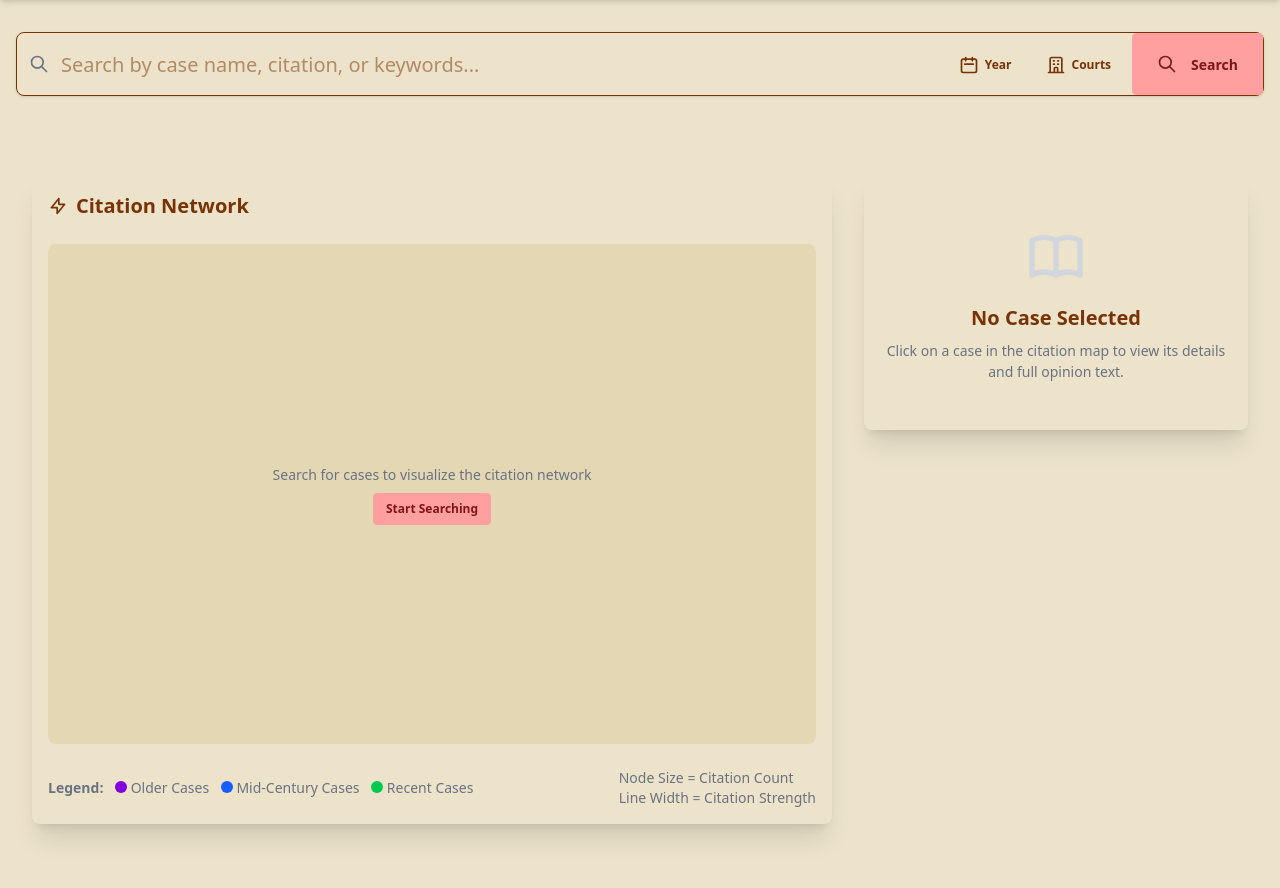
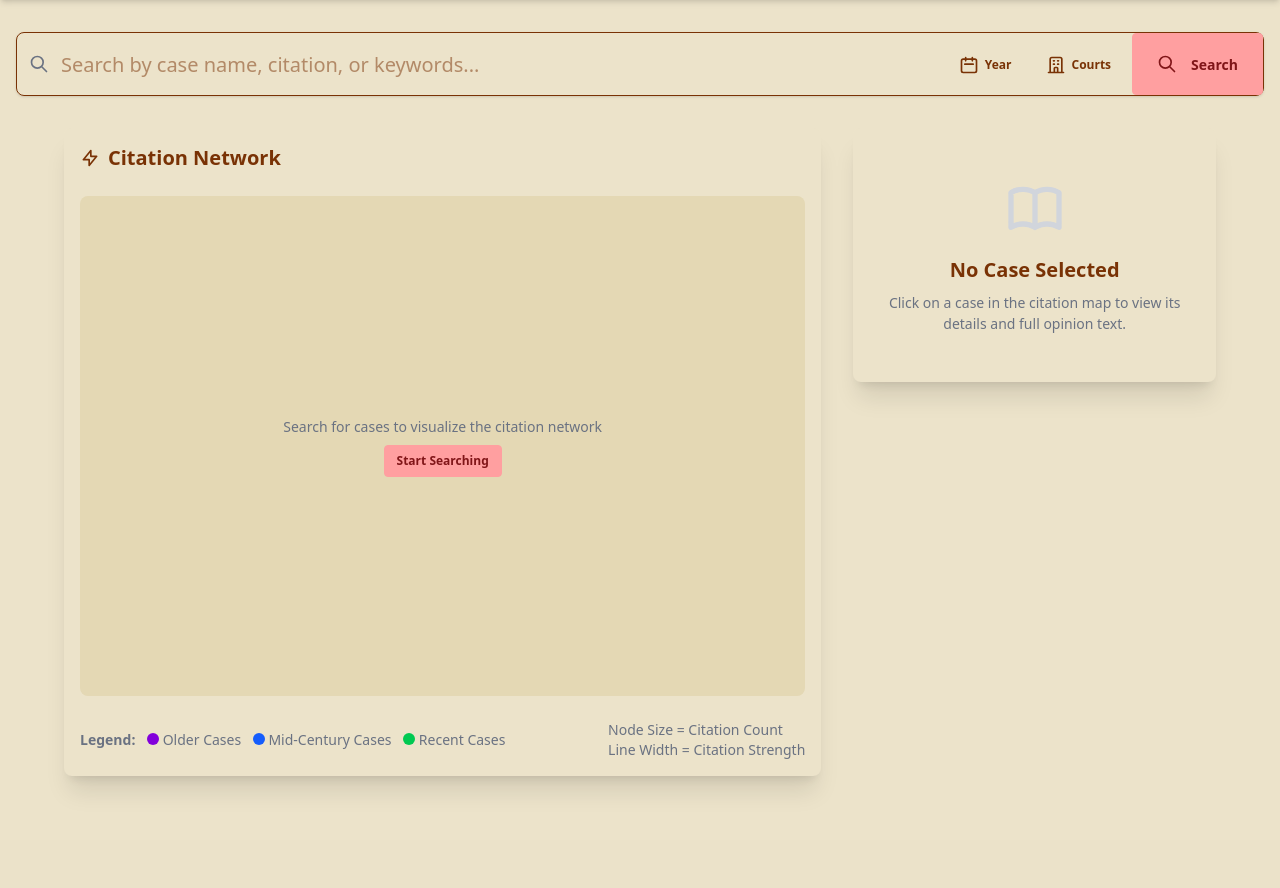
Before and after one commit to jbgolds/os-legal-explorer, a FastAPI app: page / in a window 1280 px wide. Shown: the part 64-952 px from the top of the page. After the commit the page ends 853 px from the top, so only its background shows below. Run offline with FastAPI, Linux system fonts and the light colour scheme; parts of the project's set-up code (start-up, migrations or seed data) failed here and were passed over; some libraries are stand-ins or nearby versions.

Commit message:
increase spacing

```diff
--- a/src/frontend/templates/index.html
+++ b/src/frontend/templates/index.html
@@ -1,10 +1,29 @@
 {% extends "base.html" %}
+
+{% block extra_head %}
+<style>
+    /* Override the main element's container settings for index page */
+    main.container {
+        max-width: 100vw !important;
+        padding-left: 0 !important;
+        padding-right: 0 !important;
+    }
+
+    #main-content {
+        box-sizing: border-box !important;
+        width: 100vw !important;
+        padding-left: 4rem !important;
+        padding-right: 4rem !important;
+    }
+</style>
+{% endblock %}
 
 {% block title %}OS Legal Explorer - Search and Explore Legal Cases{% endblock %}
 
 {% block content %}
-<!-- Search Section -->
-<div class="mb-12 relative">
+<!-- Search Section inside its own container -->
+<div class="container mx-auto px-4">
+    <div class="mb-0 relative">
         <div class="flex flex-col md:flex-row gap-4 items-center">
             <!-- Search Box with Buttons -->
             <div class="relative w-full">
@@ -39,20 +58,21 @@
                                 <span class="ml-1">Year</span>
                             </button>
                             <!-- Year Filter Dropdown Content -->
-                        <div tabindex="0" class="dropdown-content z-[1] menu p-4 shadow bg-base-100 rounded-box w-52">
+                            <div tabindex="0"
+                                class="dropdown-content z-[1] menu p-4 shadow bg-base-100 rounded-box w-52">
                                 <div class="form-control">
                                     <label class="label">
                                         <span class="label-text">From</span>
                                     </label>
-                                <input type="number" name="year_from" class="input input-bordered w-full search-filter"
-                                    placeholder="Start year" />
+                                    <input type="number" name="year_from"
+                                        class="input input-bordered w-full search-filter" placeholder="Start year" />
                                 </div>
                                 <div class="form-control mt-2">
                                     <label class="label">
                                         <span class="label-text">To</span>
                                     </label>
-                                <input type="number" name="year_to" class="input input-bordered w-full search-filter"
-                                    placeholder="End year" />
+                                    <input type="number" name="year_to"
+                                        class="input input-bordered w-full search-filter" placeholder="End year" />
                                 </div>
                             </div>
                         </div>
@@ -68,7 +88,8 @@
                                 <span class="ml-1">Courts</span>
                             </button>
                             <!-- Courts Filter Dropdown Content -->
-                        <div tabindex="0" class="dropdown-content z-[1] menu p-4 shadow bg-base-100 rounded-box w-64">
+                            <div tabindex="0"
+                                class="dropdown-content z-[1] menu p-4 shadow bg-base-100 rounded-box w-64">
                                 <div class="mb-2 font-semibold">Select Courts</div>
                                 <div class="max-h-60 overflow-y-auto mb-4">
                                     <div class="form-control">
@@ -81,48 +102,48 @@
                                     <div class="form-control">
                                         <label class="label cursor-pointer justify-start">
                                             <input type="checkbox"
-                                            class="checkbox checkbox-primary search-filter court-option" name="court"
-                                            value="supreme_court" />
+                                                class="checkbox checkbox-primary search-filter court-option"
+                                                name="court" value="supreme_court" />
                                             <span class="label-text ml-2">Supreme Court</span>
                                         </label>
                                     </div>
                                     <div class="form-control">
                                         <label class="label cursor-pointer justify-start">
                                             <input type="checkbox"
-                                            class="checkbox checkbox-primary search-filter court-option" name="court"
-                                            value="circuit_courts" />
+                                                class="checkbox checkbox-primary search-filter court-option"
+                                                name="court" value="circuit_courts" />
                                             <span class="label-text ml-2">Circuit Courts of Appeals</span>
                                         </label>
                                     </div>
                                     <div class="form-control">
                                         <label class="label cursor-pointer justify-start">
                                             <input type="checkbox"
-                                            class="checkbox checkbox-primary search-filter court-option" name="court"
-                                            value="district_courts" />
+                                                class="checkbox checkbox-primary search-filter court-option"
+                                                name="court" value="district_courts" />
                                             <span class="label-text ml-2">District Courts</span>
                                         </label>
                                     </div>
                                     <div class="form-control">
                                         <label class="label cursor-pointer justify-start">
                                             <input type="checkbox"
-                                            class="checkbox checkbox-primary search-filter court-option" name="court"
-                                            value="state_supreme_courts" />
+                                                class="checkbox checkbox-primary search-filter court-option"
+                                                name="court" value="state_supreme_courts" />
                                             <span class="label-text ml-2">State Supreme Courts</span>
                                         </label>
                                     </div>
                                     <div class="form-control">
                                         <label class="label cursor-pointer justify-start">
                                             <input type="checkbox"
-                                            class="checkbox checkbox-primary search-filter court-option" name="court"
-                                            value="state_appellate_courts" />
+                                                class="checkbox checkbox-primary search-filter court-option"
+                                                name="court" value="state_appellate_courts" />
                                             <span class="label-text ml-2">State Appellate Courts</span>
                                         </label>
                                     </div>
                                     <div class="form-control">
                                         <label class="label cursor-pointer justify-start">
                                             <input type="checkbox"
-                                            class="checkbox checkbox-primary search-filter court-option" name="court"
-                                            value="specialized_courts" />
+                                                class="checkbox checkbox-primary search-filter court-option"
+                                                name="court" value="specialized_courts" />
                                             <span class="label-text ml-2">Specialized Courts</span>
                                         </label>
                                     </div>
@@ -158,13 +179,13 @@
                 </div>
             </div>
         </div>
+    </div>
     <!-- Search Results Dropdown -->
     <div id="search-dropdown" class="relative z-50"></div>
 </div>
 
-<!-- Main Content Area -->
-<div id="main-content" class="w-full">
-    <div class="container mx-auto px-4 py-8">
+<!-- Main Content Area (Full-Width via parent's override) -->
+<div id="main-content" class="px-16 py-8">
     <div class="grid grid-cols-1 lg:grid-cols-3 gap-8">
         <!-- Left Column: Citation Network -->
         <div class="lg:col-span-2">
@@ -174,7 +195,6 @@
         <!-- Right Column: Case Detail Card -->
         <div class="lg:col-span-1">
             {% include "components/case_detail_card.html" %}
-            </div>
         </div>
     </div>
 </div>
```
Lines whose indentation alone changed are shown as unchanged.
